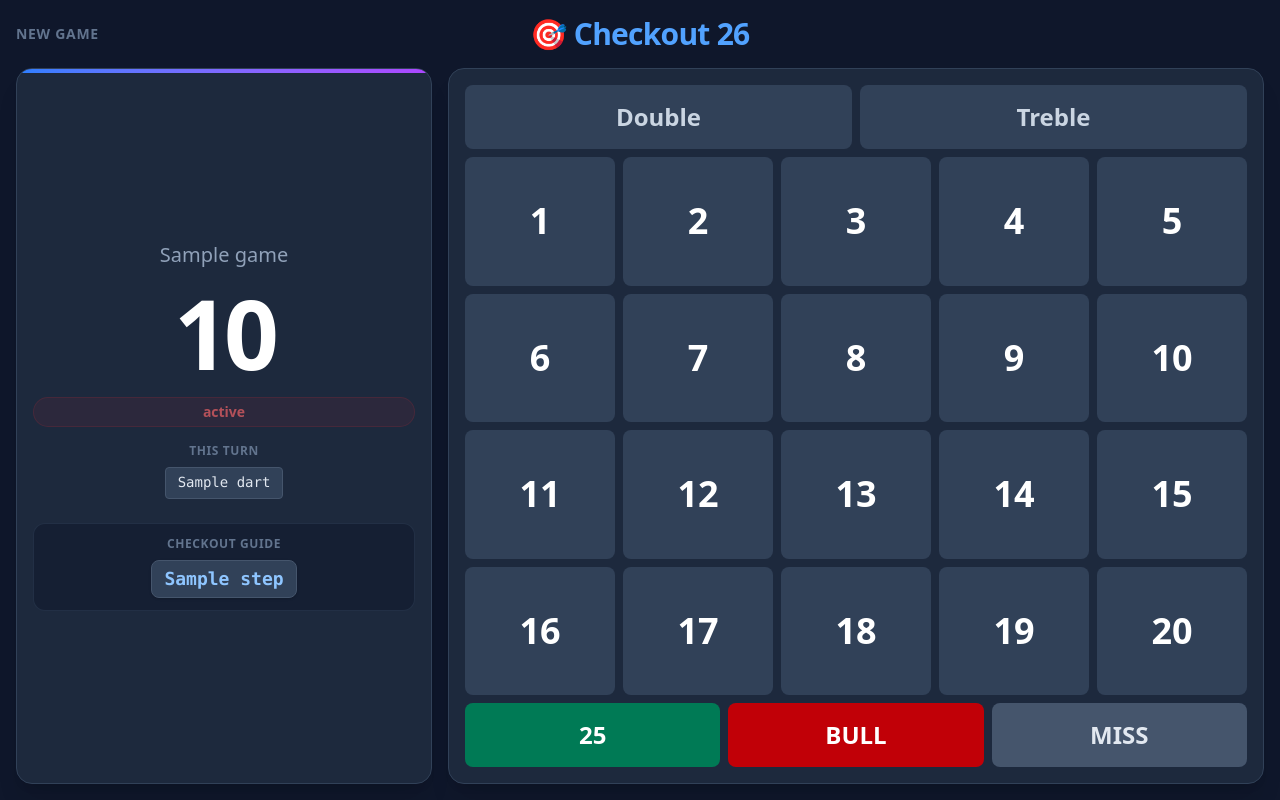
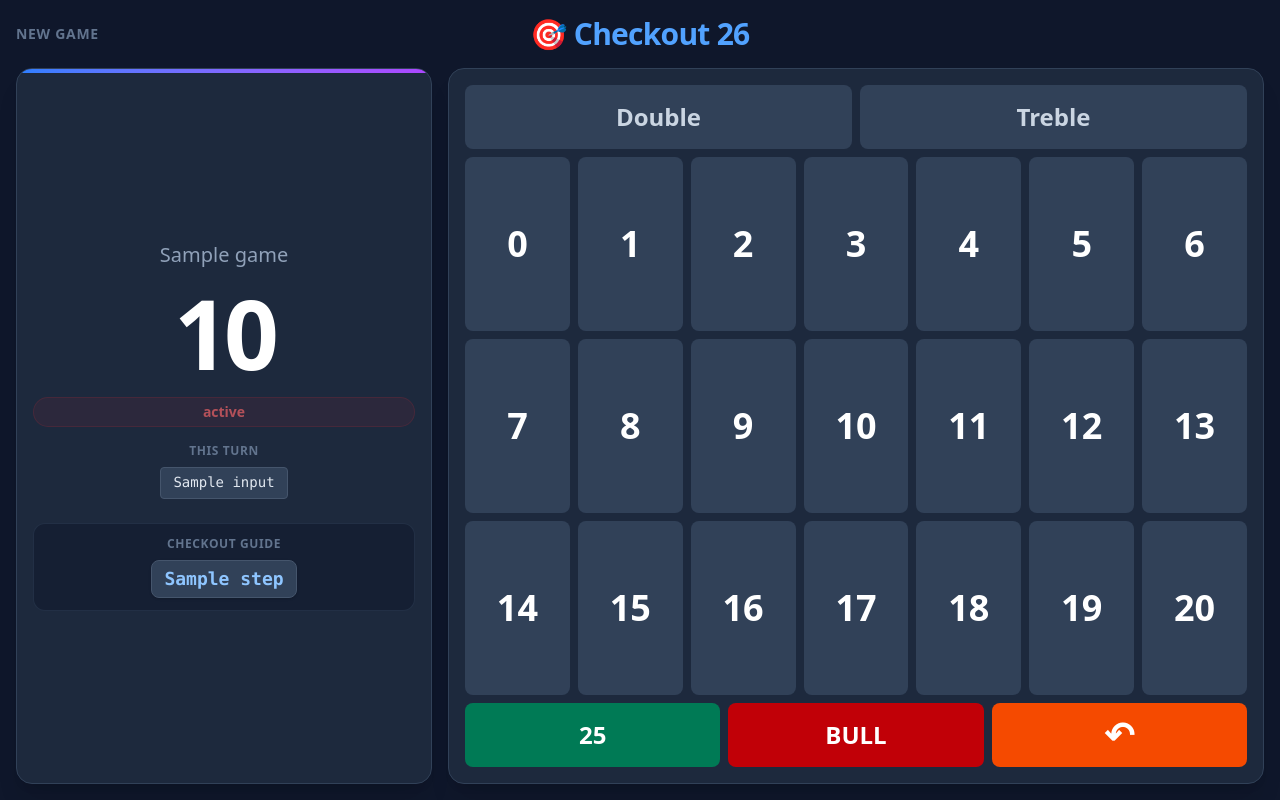
Before and after one commit to Jherlin98/Checkout26, a Flask app: template templates/game.html in a window 1280 px wide. Run offline with Flask 3, Linux system fonts and the light colour scheme; the template is opened without the code that fills it: most values are stand-ins (such as "Sample title", 1, 10 or a date in 2020); style sheets or scripts are compiled from the project's sources.

Commit message:
BugFixes, More stats and export function

```diff
--- a/app.py
+++ b/app.py
@@ -1,4 +1,5 @@
-from flask import Flask, render_template, request, redirect, url_for
+from flask import Flask, render_template, request, redirect, url_for, Response
+import json
 from DartsGame import DartsGame
 from Practice20Game import Practice20Game
 from scoring_logic import get_coords_from_score
@@ -11,7 +12,7 @@ class Match:
     def __init__(self, players, best_of=1):
         self.players = players
         self.current_player_index = 0
-        self.best_of = best_of
+        self.best_of = int(best_of)
         self.starting_player_index = 0
 
     @property
@@ -29,8 +30,19 @@ class Match:
 
     @property
     def is_over(self):
+        if self.best_of == 1:
+            return any(p.legs_won >= 1 for p in self.players)
         legs_needed = (self.best_of // 2) + 1
         return any(p.legs_won >= legs_needed for p in self.players)
+
+    def export_session(self):
+        """Export the full multiplayer session as a dict."""
+        return {
+            "players": [player.export_session() for player in self.players],
+            "current_player_index": self.current_player_index,
+            "best_of": self.best_of,
+            "starting_player_index": self.starting_player_index
+        }
 
 
 @app.route("/", methods=["GET", "POST"])
@@ -85,11 +97,23 @@ def game_view():
             dart = request.form.get("dart")
             coords = get_coords_from_score(dart)
             result = game.throw(dart, coords=coords)
+
+            if result == "TURN_OVER":
+                # Check for 180 in the last turn
+                last_turn_score = 0
+                if hasattr(game, 'turns') and game.turns:
+                    last_turn_score = sum(d['score'] for d in game.turns[-1])
+
+                is_180 = (last_turn_score == 180)
+
+                match.next_player()
+                return redirect(url_for("game_view", transition="true", one80="true" if is_180 else None))
+
             status = ""
             if result == "WIN":
                 game.legs_won += 1
                 if match.is_over:
-                    status = "🎯 MATCH WON!"
+                    status = "🎯 GAME SHOT!"
                 else:
                     status = "🎯 LEG WON!"
             elif result == "BUST":
@@ -98,14 +122,35 @@ def game_view():
                 status = "No Double!"
             return redirect(url_for("game_view", status=status if status else None))
 
+        elif action == "undo":
+            if hasattr(game, "undo_last_dart"):
+                game.undo_last_dart()
+            elif hasattr(game, "undo"):
+                game.undo()
+            return redirect(url_for("game_view"))
+
+        elif action == "export":
+            if hasattr(match, "export_session"):
+                data = match.export_session()
+                return Response(
+                    json.dumps(data, indent=2),
+                    mimetype="application/json",
+                    headers={"Content-Disposition": 'attachment;filename="darts_match_session.json"'}
+                )
+            return redirect(url_for("game_view"))
+
     game = match.current_player
     status = request.args.get("status", "")
+    transition = request.args.get("transition")
+    one80 = request.args.get("one80")
     return render_template(
         "game.html",
         match=match,
         game=game,
         status=status,
-        suggestion=game.checkout_suggestion()
+        suggestion=game.checkout_suggestion(),
+        transition=transition,
+        one80=one80
     )
 
 
--- a/templates/game.html
+++ b/templates/game.html
@@ -1,6 +1,31 @@
 {% extends "base.html" %}
 
 {% block content %}
+<style>
+    @keyframes marquee {
+        0% { transform: translateX(100%); }
+        100% { transform: translateX(-100%); }
+    }
+    .animate-marquee {
+        animation: marquee 4s linear infinite;
+        min-width: 100%;
+    }
+</style>
+
+{% if one80 %}
+<div id="banner-180" class="fixed top-0 left-0 w-full h-32 bg-red-600 z-50 flex items-center overflow-hidden border-b-4 border-yellow-400 shadow-xl" onclick="this.style.display='none'">
+    <div class="whitespace-nowrap animate-marquee text-6xl font-black text-yellow-300 uppercase tracking-widest drop-shadow-md">
+        OOOOONNNEEEHUNDREEEEED AAAND EIIIIIGHTYYY!①⑧⓪
+    </div>
+</div>
+<script>
+    setTimeout(function() {
+        var b = document.getElementById('banner-180');
+        if(b) b.style.display = 'none';
+    }, 5000);
+</script>
+{% endif %}
+
 <div class="flex flex-col lg:flex-row gap-4 h-full w-full">
     <!-- Score Card -->
     <div class="bg-slate-800 rounded-2xl p-4 shadow-xl border border-slate-700 text-center relative overflow-hidden flex flex-col shrink-0 lg:w-1/3">
@@ -41,9 +66,9 @@
         <div class="mt-4 flex flex-col items-center justify-center gap-2">
             <span class="text-xs font-bold text-slate-500 uppercase tracking-wider">This Turn</span>
             <div class="flex gap-2 min-h-[2rem]">
-                {% for dart in game.turn_darts %}
+                {% for dart in game.current_turn %}
                     <div class="bg-slate-700 text-slate-200 px-3 py-1 rounded text-sm font-mono border border-slate-600">
-                        {{ dart }}
+                        {{ dart["input"] }}
                     </div>
                 {% else %}
                     <div class="text-slate-600 text-sm italic">Waiting...</div>
@@ -70,7 +95,22 @@
     </div>
 
     <!-- Input Area -->
-    <div class="bg-slate-800 rounded-2xl p-4 shadow-xl border border-slate-700 flex-1 flex flex-col min-h-0">
+    <div class="bg-slate-800 rounded-2xl p-4 shadow-xl border border-slate-700 flex-1 flex flex-col min-h-0 relative">
+        {% if transition %}
+        <div id="transition-overlay" class="absolute inset-0 w-full h-full z-50 bg-slate-800 rounded-2xl flex flex-col items-center justify-center animate-pulse">
+            <div class="text-2xl text-slate-400 font-bold uppercase tracking-widest mb-2">Next Player</div>
+            <div class="text-5xl font-black text-white">{{ game.name }}</div>
+        </div>
+        <script>
+            setTimeout(function() {
+                var overlay = document.getElementById('transition-overlay');
+                if (overlay) {
+                    overlay.style.display = 'none';
+                }
+            }, 2000);
+        </script>
+        {% endif %}
+
         {% if (game.game_type == 'x01' and game.score == 0) or (game.game_type == 'practice_20' and game.total_darts_thrown >= game.max_darts) %}
         <div class="flex flex-col gap-4 h-full">
             {% if match.is_over %}
@@ -79,6 +119,12 @@
             <div class="flex justify-between items-center border-b border-slate-700 pb-4 mb-4">
                 <h3 class="text-2xl font-bold text-white">Practice Finished!</h3>
                 <div class="flex gap-2">
+                    <form action="/game" method="POST">
+                        <input type="hidden" name="action" value="export">
+                        <button type="submit" class="bg-slate-700 hover:bg-blue-600 text-white py-2 px-6 flex items-center justify-center rounded-lg shadow-lg border border-slate-600 transition-all duration-300 hover:scale-105 hover:shadow-blue-500/50" title="Save Session">
+                            <span class="text-xl">💾</span>
+                        </button>
+                    </form>
                     <a href="/restart" class="bg-blue-600 hover:bg-blue-500 text-white text-sm font-bold py-2 px-4 rounded-lg shadow-lg transition-colors">
                         Restart
                     </a>
@@ -101,12 +147,32 @@
                 {% endfor %}
             </div>
             {% else %}
-            <h3 class="text-3xl md:text-4xl font-bold text-white text-center py-4 shrink-0">Match Won!</h3>
+            <div class="flex items-center justify-center py-4 shrink-0">
+                <h3 class="text-3xl md:text-4xl font-bold text-white text-center">Game Shot!</h3>
+            </div>
+            <form action="/game" method="POST" class="absolute top-4 right-4 z-50">
+                <input type="hidden" name="action" value="export">
+                <button type="submit" class="bg-slate-700 hover:bg-blue-600 text-white py-3 px-6 flex items-center justify-center gap-2 rounded-xl shadow-lg border border-slate-600 transition-all duration-300 hover:scale-105 hover:shadow-blue-500/50 cursor-pointer" title="Save Session">
+                    <span class="text-3xl">💾</span>
+                    <span class="text-lg font-bold uppercase tracking-wider">Save</span>
+                </button>
+            </form>
+            {% if match.players|length > 1 %}
             <div class="text-center text-blue-400 text-xl font-bold mb-4">{{ game.name }} wins {{ game.legs_won }} - {{ match.players|reject('equalto', game)|map(attribute='legs_won')|first }}</div>
+            {% else %}
+            <div class="text-center text-blue-400 text-xl font-bold mb-4">{{ game.name }} wins!</div>
+            {% endif %}
             {% endif %}
 
             {% else %}
             <h3 class="text-3xl md:text-4xl font-bold text-white text-center py-4 shrink-0">Leg Finished!</h3>
+            <div class="text-center text-slate-400 text-lg font-bold mb-4">
+                {% if match.players|length > 1 %}
+                Score: {{ game.legs_won }} - {{ match.players|reject('equalto', game)|map(attribute='legs_won')|first }}
+                {% else %}
+                Legs Won: {{ game.legs_won }}
+                {% endif %}
+            </div>
             <form action="/game" method="POST" class="w-full flex-1">
                 <input type="hidden" name="action" value="next_leg">
                 <button type="submit" class="w-full h-full bg-blue-600 hover:bg-blue-500 text-white font-bold rounded-3xl text-center text-4xl shadow-lg transition-all hover:scale-[1.02] flex items-center justify-center gap-3">
@@ -188,7 +254,7 @@
                     </svg>
                 </div>
                 {% else %}
-                <div class="grid grid-cols-2 gap-4 text-center h-full">
+                <div class="grid gap-4 text-center h-full" style="grid-template-columns: repeat(2, minmax(0, 1fr)); grid-template-rows: repeat(2, minmax(0, 1fr));">
                     <div class="flex flex-col justify-center bg-slate-800/50 rounded-2xl p-2">
                         <span class="text-slate-400 text-sm uppercase font-bold tracking-wider">Darts</span>
                         <span class="text-3xl lg:text-5xl font-black text-white">{{ game.total_darts_thrown }}</span>
@@ -197,7 +263,11 @@
                         <span class="text-slate-400 text-sm uppercase font-bold tracking-wider">Average</span>
                         <span class="text-3xl lg:text-5xl font-black text-white">{{ "%.1f"|format(game.average()) }}</span>
                     </div>
-                    <div class="col-span-2 flex flex-col justify-center bg-slate-800/50 rounded-2xl p-2">
+                    <div class="flex flex-col justify-center bg-slate-800/50 rounded-2xl p-2">
+                        <span class="text-slate-400 text-sm uppercase font-bold tracking-wider">Highest Score</span>
+                        <span class="text-3xl lg:text-5xl font-black text-white">{{ game.highest_score() }}</span>
+                    </div>
+                    <div class="flex flex-col justify-center bg-slate-800/50 rounded-2xl p-2">
                         <span class="text-slate-400 text-sm uppercase font-bold tracking-wider">Checkout</span>
                         <div class="flex items-baseline justify-center gap-2">
                             <span class="text-3xl lg:text-5xl font-black text-white">{{ game.checkouts_hit }}/{{ game.checkout_attempts }}</span>
@@ -235,8 +305,8 @@
         </div>
 
         <!-- Numbers Grid -->
-        <div class="grid grid-cols-5 grid-rows-4 gap-2 mb-2 flex-1 min-h-0">
-            {% for i in range(1, 21) %}
+        <div class="grid gap-2 mb-2 flex-1 min-h-0" style="grid-template-columns: repeat(7, minmax(0, 1fr)); grid-template-rows: repeat(3, minmax(0, 1fr));">
+            {% for i in range(0, 21) %}
             <button onclick="submitThrow('{{ i }}')" class="w-full h-full flex items-center justify-center bg-slate-700 hover:bg-slate-600 text-white text-2xl lg:text-4xl font-bold rounded-lg transition-colors active:scale-95">
                 {{ i }}
             </button>
@@ -247,7 +317,10 @@
         <div class="grid grid-cols-3 gap-2 shrink-0 h-14 lg:h-16">
             <button onclick="submitThrow('25')" class="w-full h-full text-xl lg:text-2xl bg-emerald-700 hover:bg-emerald-600 text-white font-bold rounded-lg transition-colors active:scale-95">25</button>
             <button onclick="submitThrow('50')" class="w-full h-full text-xl lg:text-2xl bg-red-700 hover:bg-red-600 text-white font-bold rounded-lg transition-colors active:scale-95">BULL</button>
-            <button onclick="submitThrow('MISS')" class="w-full h-full text-xl lg:text-2xl bg-slate-600 hover:bg-slate-500 text-slate-200 font-bold rounded-lg transition-colors active:scale-95">MISS</button>
+            <form action="/game" method="POST" class="h-full">
+                <input type="hidden" name="action" value="undo">
+                <button type="submit" class="w-full h-full text-3xl lg:text-4xl bg-orange-600 hover:bg-orange-500 text-white font-bold rounded-lg transition-colors active:scale-95">↶</button>
+            </form>
         </div>
         {% endif %}
 
@@ -280,7 +353,7 @@
     function submitThrow(val) {
         const input = document.getElementById('dart-input');
         // Specials (25, 50, MISS) ignore the multiplier
-        if (['25', '50', 'MISS'].includes(val)) {
+        if (['0', '25', '50', 'MISS'].includes(val)) {
             input.value = val;
         } else {
             input.value = currentMultiplier + val;
```
Also changed, not shown: DartsGame.py (+64 -20 lines), Practice20Game.py (+11 -0 lines).
